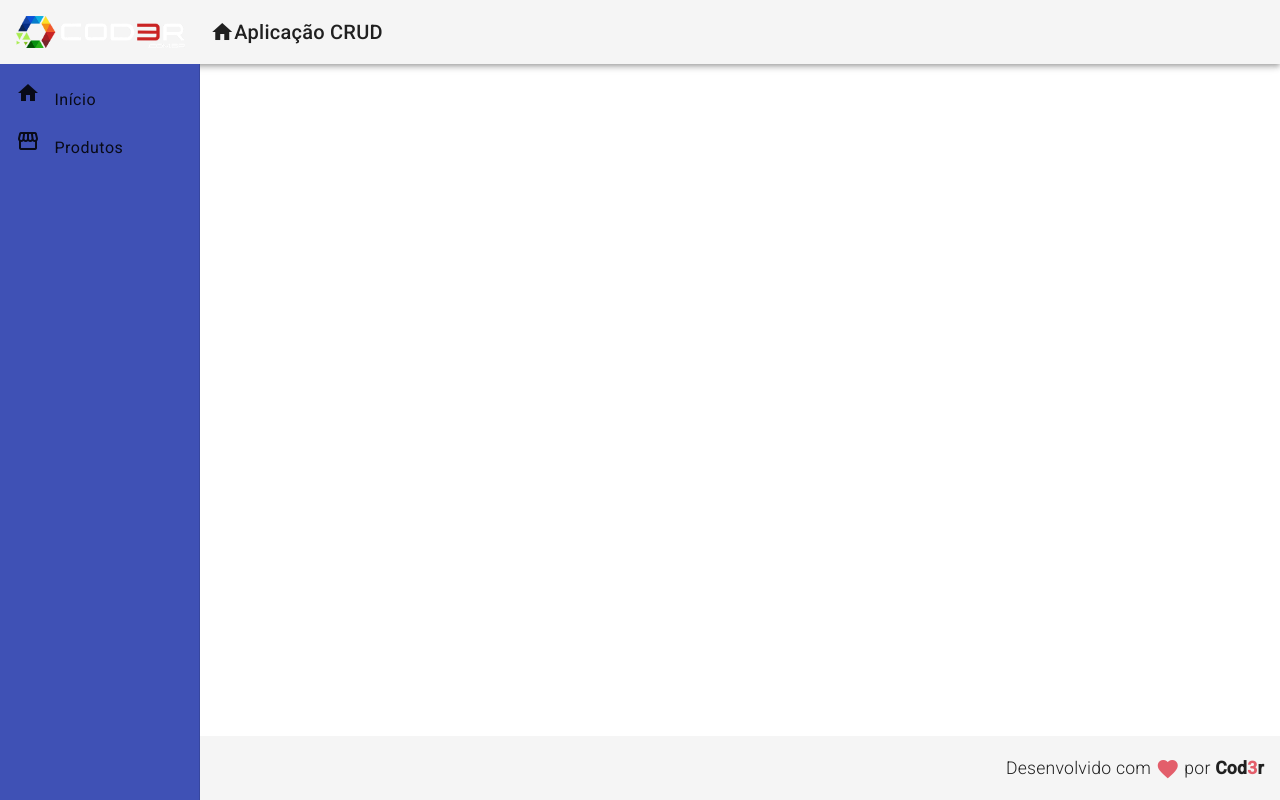
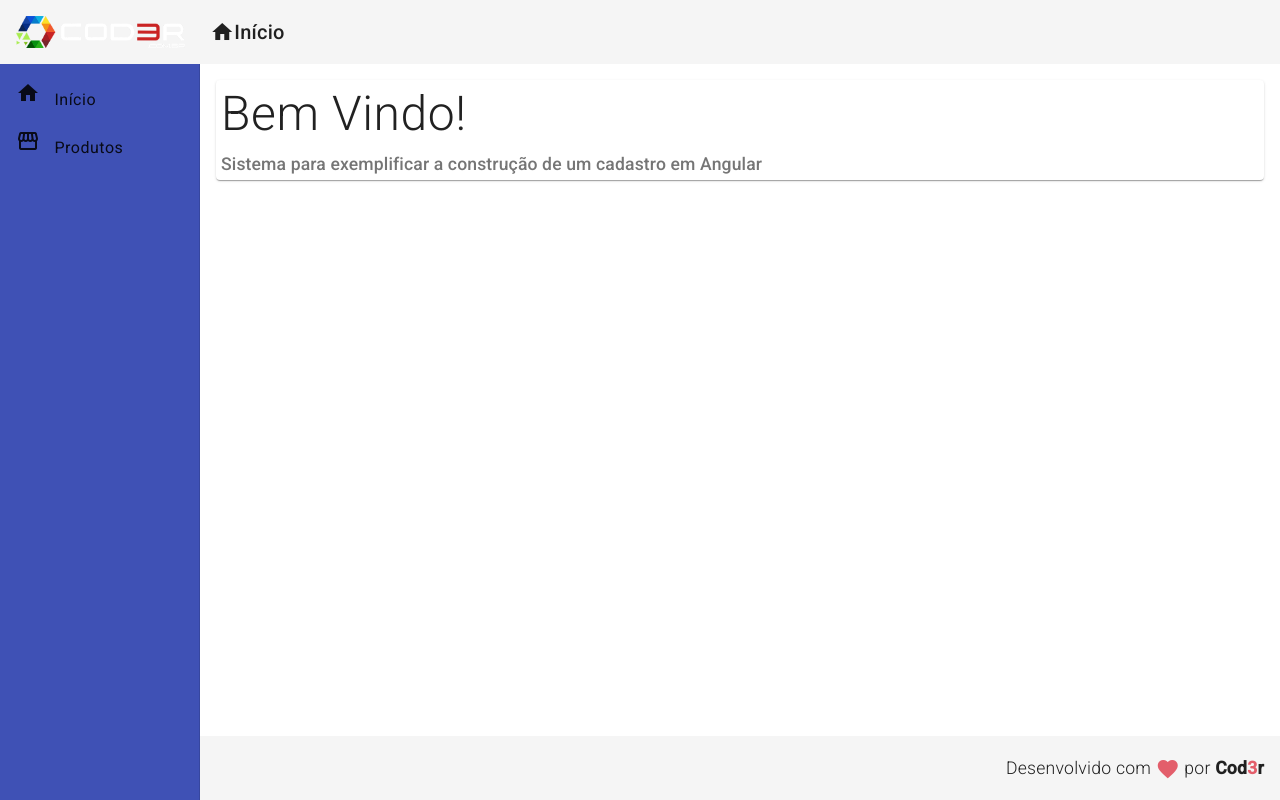
Before and after one commit to DemetriusSoaresNascimentoDeLima/WebModerno, an Angular app in the folder crud/frontend/: page / in a window 1280 px wide. Built offline with nearby package versions, Linux system fonts and the light colour scheme.

Commit message:
Aula 529

```diff
--- a/crud/frontend/src/app/components/template/header/header.component.html
+++ b/crud/frontend/src/app/components/template/header/header.component.html
@@ -9,7 +9,7 @@
             <i class="material-icons">
                 home
             </i>
-            Aplicação CRUD
+            Início
         </a>
     </span>
 </mat-toolbar>
--- a/crud/frontend/src/app/components/template/nav/nav.component.css
+++ b/crud/frontend/src/app/components/template/nav/nav.component.css
@@ -10,3 +10,8 @@
 .sidenav i {
     padding-right: 10px;
 }
+
+.content {
+    padding: 16px;
+    background-color: #fff;
+}
--- a/crud/frontend/src/app/components/template/nav/nav.component.html
+++ b/crud/frontend/src/app/components/template/nav/nav.component.html
@@ -16,4 +16,7 @@
             </a>
         </mat-nav-list>
     </mat-sidenav>
+    <mat-sidenav-content class="content">
+        <app-home></app-home>
+    </mat-sidenav-content>
 </mat-sidenav-container>
--- /dev/null
+++ b/crud/frontend/src/app/views/home/home.component.css
@@ -0,0 +1,10 @@
+.home .title {
+    font-size: 3rem;
+    font-weight: 300;
+    line-height: 1.2;
+    padding: 5px;
+}
+.home .subtitle {
+    font-size: 1.1rem;
+    padding: 5px;
+}
--- /dev/null
+++ b/crud/frontend/src/app/views/home/home.component.html
@@ -0,0 +1,8 @@
+<mat-card class="home mat-elevation-z3">
+    <mat-card-title class="title">
+        Bem Vindo!
+    </mat-card-title>
+    <mat-card-subtitle class="subtitle">
+        Sistema para exemplificar a construção de um cadastro em Angular
+    </mat-card-subtitle>
+</mat-card>
```
Also changed, not shown: crud/frontend/src/app/app.module.ts (+6 -2 lines), crud/frontend/src/app/views/home/home.component.ts (added, +10 -0 lines).
